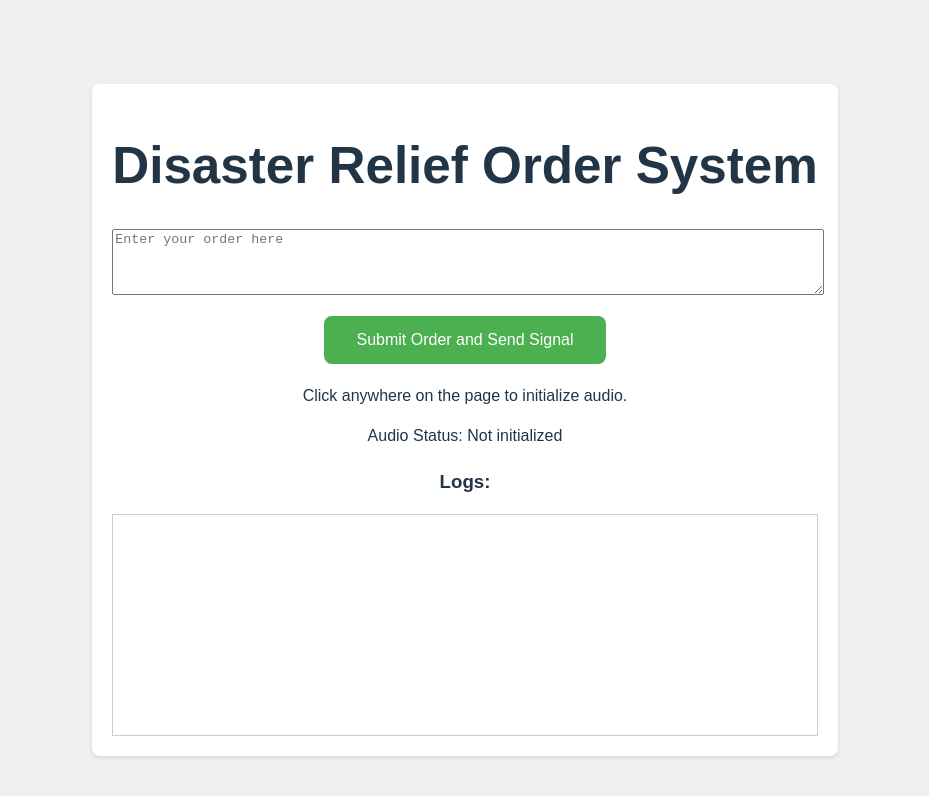
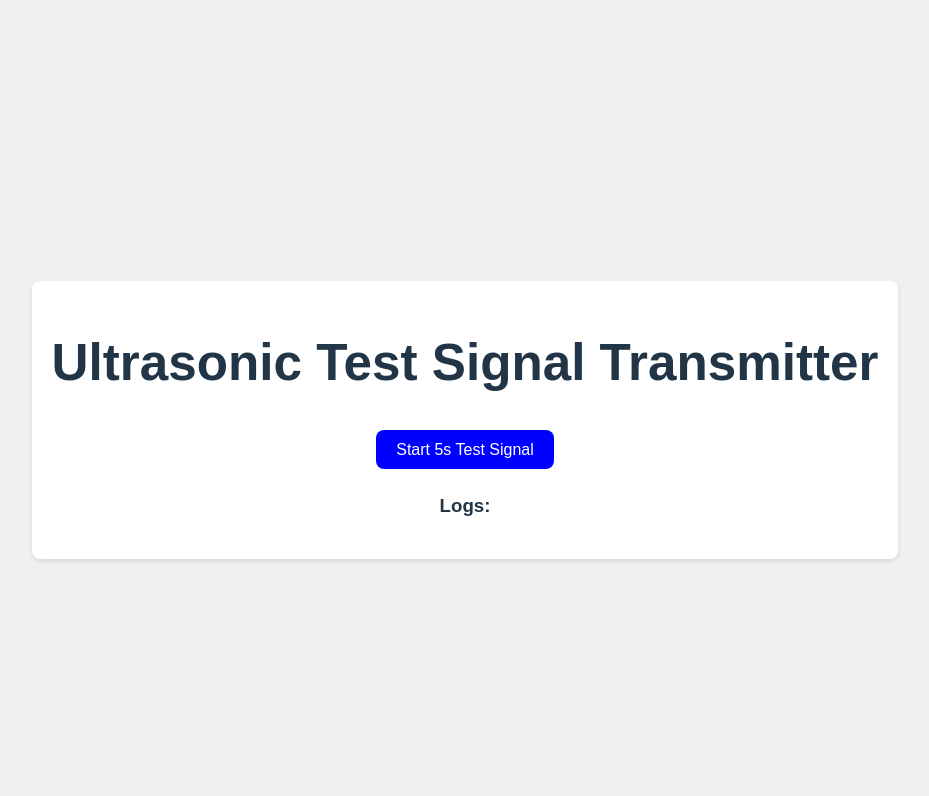
Before and after one commit to univault-org/disaster-relief-satellite-hub, a React (Vite) app in the folder client/: page / in a window 1280 px wide. Shown: the top 796 px of the page, without its empty margins (175-1104 px from the left). Built offline with nearby package versions, Linux system fonts and the light colour scheme.

Commit message:
update udarp protocol

```diff
--- a/client/src/App.jsx
+++ b/client/src/App.jsx
@@ -2,158 +2,126 @@ import { useState, useEffect } from 'react'
 import './App.css'
 
 function App() {
-  const [order, setOrder] = useState('')
   const [audioContext, setAudioContext] = useState(null)
-  const [audioStatus, setAudioStatus] = useState('Not initialized')
   const [logs, setLogs] = useState([])
+  const [isTransmitting, setIsTransmitting] = useState(false)
 
   useEffect(() => {
-    const initAudio = () => {
-      if (!audioContext) {
-        try {
-          const newAudioContext = new (window.AudioContext || window.webkitAudioContext)()
-          setAudioContext(newAudioContext)
-          setAudioStatus('Initialized')
-          addLog('Audio context initialized')
-        } catch (error) {
-          console.error('Failed to initialize audio context:', error)
-          setAudioStatus('Initialization failed')
-          addLog('Audio initialization failed: ' + error.message)
-        }
+    const ctx = new (window.AudioContext || window.webkitAudioContext)();
+    setAudioContext(ctx);
+  }, []);
+
+  const addLog = (message) => {
+    setLogs(prevLogs => [...prevLogs, `${new Date().toISOString()}: ${message}`]);
+  };
+
+  const generateEncryptionKey = () => {
+    const key = new Uint8Array(16);
+    crypto.getRandomValues(key);
+    return key;
+  };
+
+  const generateSignal = (key) => {
+    if (!audioContext) return;
+
+    const sampleRate = audioContext.sampleRate;
+    const duration = 5; // 5 seconds total
+    const f0 = 18000; // Base frequency
+    const df = 1000; // Frequency shift
+    const amplitude = 0.8;
+
+    const buffer = audioContext.createBuffer(1, sampleRate * duration, sampleRate);
+    const channel = buffer.getChannelData(0);
+
+    // Generate preamble (0.5 seconds)
+    const preambleDuration = sampleRate * 0.5;
+    for (let i = 0; i < preambleDuration; i++) {
+      const t = i / sampleRate;
+      const preambleFreq = f0 + (df * i / preambleDuration);
+      channel[i] = amplitude * Math.sin(2 * Math.PI * preambleFreq * t);
+    }
+
+    // Add a short silence after the preamble (0.1 seconds)
+    const silenceDuration = sampleRate * 0.1;
+    for (let i = preambleDuration; i < preambleDuration + silenceDuration; i++) {
+      channel[i] = 0;
+    }
+
+    // Add start marker (0.1 seconds)
+    const markerDuration = sampleRate * 0.1;
+    for (let i = preambleDuration + silenceDuration; i < preambleDuration + silenceDuration + markerDuration; i++) {
+      const t = (i - (preambleDuration + silenceDuration)) / sampleRate;
+      channel[i] = amplitude * Math.sin(2 * Math.PI * (f0 + df) * t);
+    }
+
+    // Generate data signal (4.3 seconds)
+    const bitsPerSecond = 32; // 32 bits per second
+    const samplesPerBit = sampleRate / bitsPerSecond;
+    let phase = 0;
+    for (let i = preambleDuration + silenceDuration + markerDuration; i < buffer.length; i++) {
+      const dataIndex = i - (preambleDuration + silenceDuration + markerDuration);
+      const bitIndex = Math.floor(dataIndex / (samplesPerBit * 2)); // Each bit is repeated
+      const byteIndex = Math.floor(bitIndex / 8);
+      const bitInByte = 7 - (bitIndex % 8);
+
+      if (byteIndex < key.length) {
+        const bit = (key[byteIndex] & (1 << bitInByte)) !== 0;
+        const frequency = bit ? f0 + df : f0;
+        phase += 2 * Math.PI * frequency / sampleRate;
+        channel[i] = amplitude * Math.sin(phase);
       }
     }
 
-    document.addEventListener('click', initAudio, { once: true })
+    const source = audioContext.createBufferSource();
+    source.buffer = buffer;
+    source.connect(audioContext.destination);
+    return source;
+  };
 
-    return () => {
-      document.removeEventListener('click', initAudio)
-    }
-  }, [audioContext])
+  const startTransmission = () => {
+    if (isTransmitting) return;
+    setIsTransmitting(true);
 
-  const addLog = (message) => {
-    setLogs(prevLogs => [...prevLogs, `${new Date().toISOString()}: ${message}`])
-  }
+    const key = generateEncryptionKey();
+    const keyHex = Array.from(key).map(b => b.toString(16).padStart(2, '0')).join('');
+    addLog(`Generated encryption key: ${keyHex}`);
 
-  const generateKnownBitPattern = () => {
-    // Generate a 128-bit pattern (16 bytes)
-    const pattern = new Uint8Array([
-      0xAA, 0x55, 0xAA, 0x55, // Alternating 10101010 and 01010101
-      0xFF, 0x00, 0xFF, 0x00, // Alternating all 1s and all 0s
-      0x12, 0x34, 0x56, 0x78, // Increasing pattern
-      0xFE, 0xDC, 0xBA, 0x98  // Decreasing pattern
-    ]);
-    return pattern;
-  }
+    const f0 = 18000; // Base frequency
+    const df = 1000; // Frequency shift
+    const amplitude = 0.8; // Amplitude
 
-  const generateUltrasonicSignal = () => {
-    if (!audioContext) {
-      setAudioStatus('Audio context not initialized')
-      addLog('Audio context not initialized')
-      return
-    }
+    addLog(`Transmission parameters: f0=${f0}, df=${df}, amplitude=${amplitude}`);
 
-    try {
-      addLog('Starting ultrasonic signal generation')
-      const pattern = generateKnownBitPattern();
-      addLog(`Known pattern generated: ${pattern.length} bytes`)
+    const source = generateSignal(key);
+    source.start();
 
-      const bits = []
-      for (let byte of pattern) {
-        for (let i = 0; i < 8; i++) {
-          bits.push((byte & (1 << i)) !== 0)
-        }
-      }
-      addLog(`Bits generated: ${bits.length} bits`)
+    // Add audible beep at the start of transmission
+    const oscillator = audioContext.createOscillator();
+    oscillator.type = 'sine';
+    oscillator.frequency.setValueAtTime(440, audioContext.currentTime); // 440 Hz - A4 note
+    oscillator.connect(audioContext.destination);
+    oscillator.start();
+    oscillator.stop(audioContext.currentTime + 0.2); // Beep for 0.2 seconds
 
-      const sampleRate = 48000
-      const f0 = 5000
-      const df = 1000
-      const samplesPerFrame = 480
-
-      addLog(`Audio parameters: sampleRate=${sampleRate}, f0=${f0}, df=${df}, samplesPerFrame=${samplesPerFrame}`)
-
-      const buffer = audioContext.createBuffer(1, bits.length * samplesPerFrame, sampleRate)
-      const channel = buffer.getChannelData(0)
-      addLog(`Audio buffer created: ${buffer.length} samples`)
-
-      bits.forEach((bit, index) => {
-        const frequency = bit ? f0 + df : f0
-        for (let i = 0; i < samplesPerFrame; i++) {
-          const t = i / sampleRate
-          channel[index * samplesPerFrame + i] = Math.sin(2 * Math.PI * frequency * t)
-        }
-      })
-      addLog('Signal waveform generated')
-
-      const source = audioContext.createBufferSource()
-      source.buffer = buffer
-      source.connect(audioContext.destination)
-      setAudioStatus('Generating signal...')
-      addLog('Starting signal playback')
-      source.onended = () => {
-        setAudioStatus('Signal transmission complete')
-        addLog('Signal playback ended')
-      }
-      source.start()
-      addLog('Signal playback started')
-    } catch (error) {
-      console.error('Failed to generate ultrasonic signal:', error)
-      setAudioStatus('Signal generation failed')
-      addLog('Signal generation failed: ' + error.message)
-    }
-  }
-
-  const handleSubmit = (e) => {
-    e.preventDefault()
-    if (!audioContext) {
-      alert('Please click anywhere on the page to initialize audio before submitting.')
-      return
-    }
-    addLog('Generating known bit pattern signal')
-    generateUltrasonicSignal()
-  }
+    addLog('Started 4.5-second transmission');
+    setTimeout(() => {
+      setIsTransmitting(false);
+      addLog('Transmission ended');
+    }, 4500);
+  };
 
   return (
     <div className="App">
-      <h1>Disaster Relief Order System</h1>
-      <form onSubmit={handleSubmit}>
-        <textarea
-          value={order}
-          onChange={(e) => setOrder(e.target.value)}
-          placeholder="Enter your order here"
-          rows="4"
-          cols="50"
-        />
-        <br />
-        <button type="submit" style={{
-          backgroundColor: '#4CAF50',
-          border: 'none',
-          color: 'white',
-          padding: '15px 32px',
-          textAlign: 'center',
-          textDecoration: 'none',
-          display: 'inline-block',
-          fontSize: '16px',
-          margin: '4px 2px',
-          cursor: 'pointer'
-        }}>
-          Submit Order and Send Signal
-        </button>
-      </form>
-      {!audioContext && (
-        <p>Click anywhere on the page to initialize audio.</p>
-      )}
-      <p>Audio Status: {audioStatus}</p>
-      <div style={{ marginTop: '20px' }}>
+      <h1>Ultrasonic Test Signal Transmitter</h1>
+      <button onClick={startTransmission} disabled={isTransmitting} style={{ backgroundColor: isTransmitting ? 'gray' : 'blue' }}>
+        {isTransmitting ? 'Transmitting...' : 'Start 5s Test Signal'}
+      </button>
+      <div>
         <h3>Logs:</h3>
-        <div style={{ height: '200px', overflowY: 'scroll', border: '1px solid #ccc', padding: '10px' }}>
-          {logs.map((log, index) => (
-            <div key={index}>{log}</div>
-          ))}
-        </div>
+        {logs.map((log, index) => <div key={index}>{log}</div>)}
       </div>
     </div>
   )
 }
 
-export default App
+export default App;
```
Also changed, not shown: 2 other files (tests, documents, lock files or other folders).
